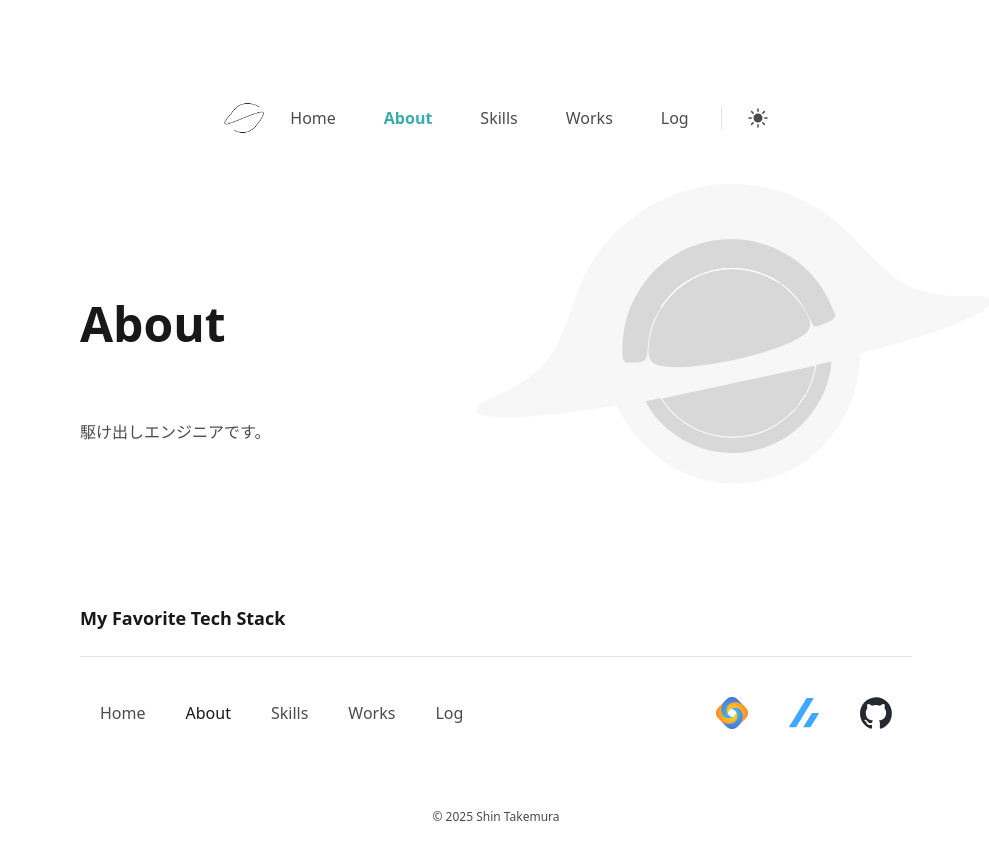
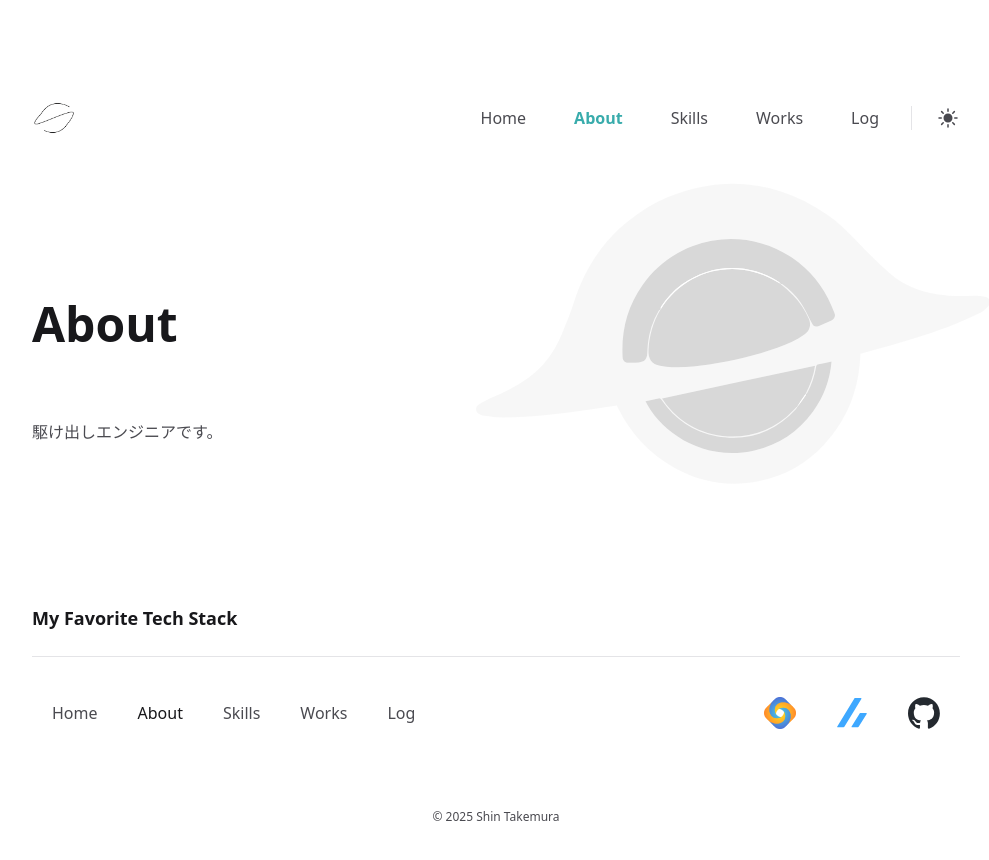
Before and after one commit to shikano35/portfolio-2024, a Next.js app: page /about in a window 1280 px wide. Shown: the top 860 px of the page, without its empty margins (144-1133 px from the left). Built offline with nearby package versions, Linux system fonts and the light colour scheme.

Commit message:
feat: remove Container component

```diff
--- a/src/layouts/index.tsx
+++ b/src/layouts/index.tsx
@@ -1,16 +1,13 @@
 import { Providers } from "@/layouts/Provider";
 import { Footer } from "@/layouts/Footer";
 import { Header } from "@/layouts/Header";
-import { Container } from "@/components/Container";
 
 export function Layout({ children }: { children: React.ReactNode }) {
   return (
     <Providers>
-      <Container className="relative flex flex-col min-h-screen">
-        <Header />
-        <main className="flex-auto">{children}</main>
-        <Footer />
-      </Container>
+      <Header />
+      <main className="flex-auto">{children}</main>
+      <Footer />
     </Providers>
   );
 }
```
